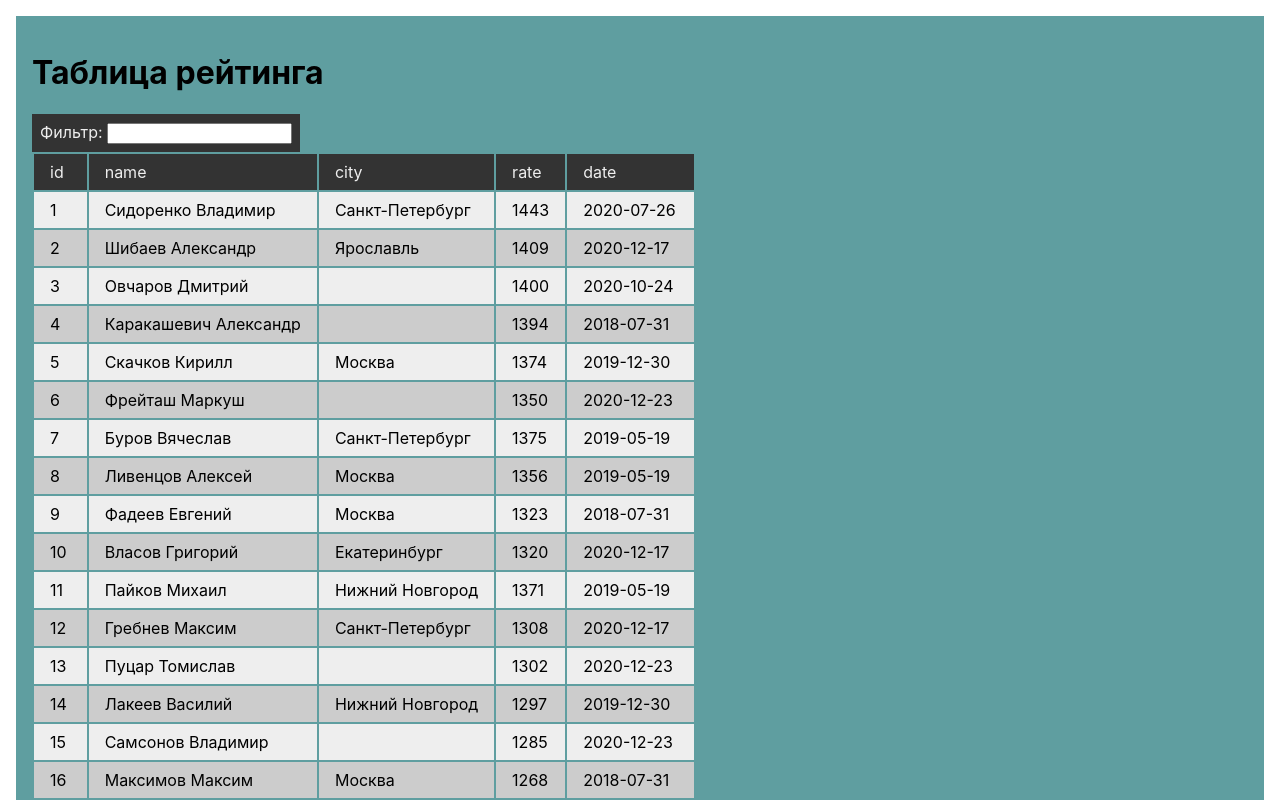
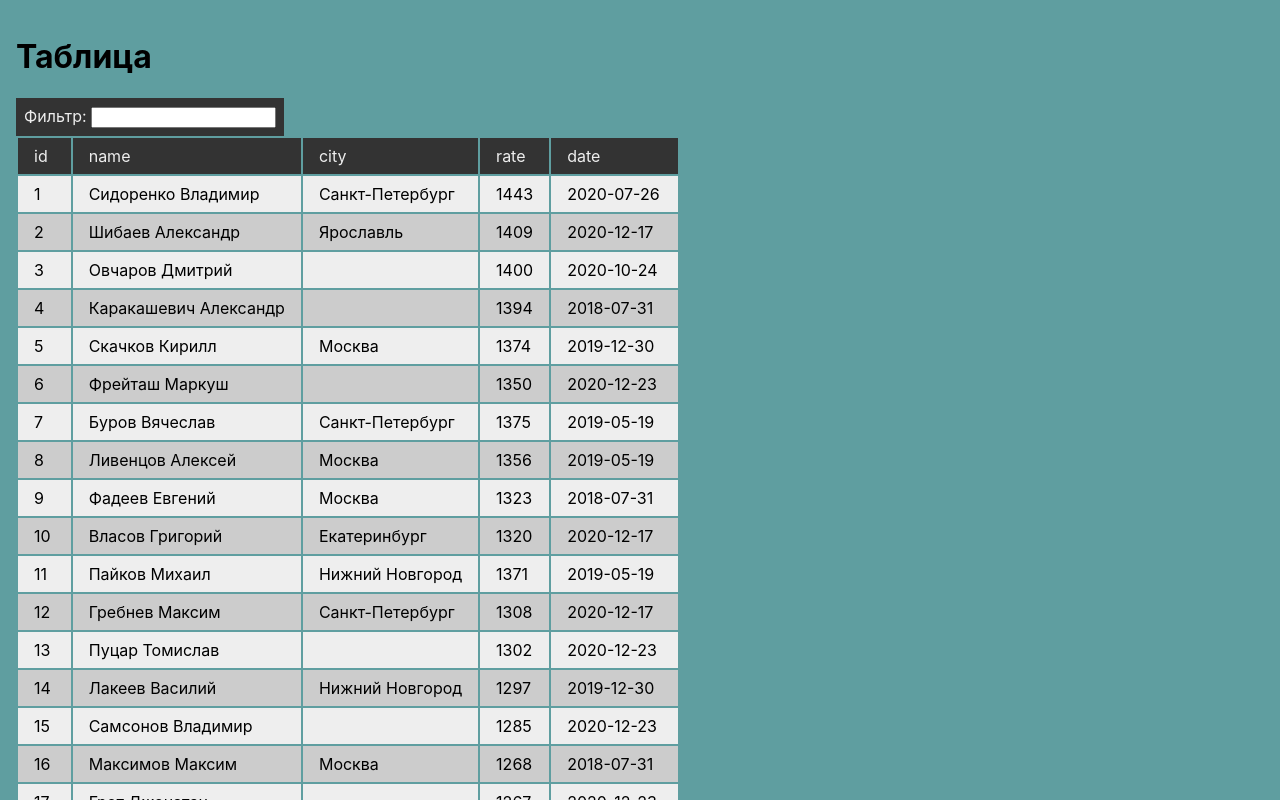
Before and after one commit to visor517/panda_task1, a React (Create React App) app: page / in a window 1280 px wide. Shown: the top 800 px of the page. Built offline with nearby package versions, Linux system fonts and the light colour scheme.

Commit message:
rewrite app

```diff
--- a/public/index.html
+++ b/public/index.html
@@ -5,10 +5,7 @@
     <link rel="icon" href="%PUBLIC_URL%/favicon.ico" />
     <meta name="viewport" content="width=device-width, initial-scale=1" />
     <meta name="theme-color" content="#000000" />
-    <meta
-      name="description"
-      content="Web site created using create-react-app"
-    />
+    <meta name="description" content="Web site created using create-react-app" />
     <!--
       manifest.json provides metadata used when your web app is installed on a
       user's mobile device or desktop. See https://developers.google.com/web/fundamentals/web-app-manifest/
--- a/src/App.js
+++ b/src/App.js
@@ -1,72 +1,70 @@
-import React, {useState} from 'react'
-import TodoColName from './Todo/TodoColName'
-import TodoPagination from './Todo/TodoPagination'
-import TodoFilter from './Todo/TodoFilter'
-import TodoRow from './Todo/TodoRow'
-
-let jsonTable = require('./data.json')
-let rows = jsonTable.content
-let rowsPrepared = rows
-
-const ROWSLIMIT = 50
+import React, {useState, useEffect} from 'react'
+import ColName from './components/ColName'
+import Pagination from './components/Pagination'
+import Filter from './components/Filter'
+import Row from './components/Row'
 
 function App() {
 
-  const [sortSet, setSortSet] = useState([undefined, true])  // в первом элементе колонка сортировки, во втором направление сортировки
-  const [page, setPage] = useState(rows.slice(0,50))
+  const ROWSLIMIT = 50
+
+  let tableName = 'Таблица'
+  const [sortSettings, setSortSettings] = useState({
+    sortBy: undefined,
+    isIncrease: true
+  })
+  const [rows, setRows] = useState([])
+  const [pageNum, setPageNum] = useState(1)
+  const [filterText, setFilterText] = useState('')
 
   function changePage(pageNum = 1) {
-    setPage(rowsPrepared.slice((pageNum - 1) * ROWSLIMIT, pageNum * ROWSLIMIT))
+    setPageNum(pageNum)
   }
 
-  function doPreparation(template = "") {
-    let rowsFiltered = rows.filter(item => {
-      for (let key in item) {
-        if (String(item[key]).toLowerCase().indexOf(template) !== -1) return true
-      }
-      return false
-    })
-    if (sortSet[0]) doSorting(sortSet[0], sortSet[1], rowsFiltered)
-    else {
-      rowsPrepared = rowsFiltered
-      changePage()
+  function changeSort(keyName) {
+    if (sortSettings.sortBy === keyName) {
+      setSortSettings(oldSort => ({ ...oldSort, 'isIncrease': !oldSort.isIncrease}))
+    }
+    else setSortSettings({sortBy: keyName, isIncrease: true})
+  }
+
+  function getData() {
+    // по идее получаем данные с api
+    const JSON_DATA = require('./data.json')
+    return {
+      tableName: JSON_DATA.tableName,
+      rows: JSON_DATA.content
     }
   }
 
-  function selectSortSet(keyName) {
-    if ((sortSet[0] === keyName) && sortSet[1]) {
-      setSortSet([keyName, false])
-      doSorting(keyName, false)
-    }
-    else {
-      setSortSet([keyName, true])
-      doSorting(keyName, true)
-    }
-  }
-
-  function doSorting(keyName,wayOfSort, rowsForSort = rowsPrepared) {
-    rowsPrepared = wayOfSort ? rowsForSort.sort((a, b) => (a[keyName] < b[keyName]) ? -1 : 1)
-                             : rowsForSort.sort((a, b) => (a[keyName] > b[keyName]) ? -1 : 1)
-    changePage()
-  }
+  useEffect(() => {
+    const result = getData()
+    tableName = result.tableName
+    setRows(result.rows)
+  }, [])
 
   return (
     <div className='wrapper'>
-      <h1>{jsonTable.tableName}</h1>
-      <TodoFilter onChange={doPreparation}/>
+      <h1>{tableName}</h1>
+      <Filter onChange={setFilterText}/>
       <table className="reactTable">
         <thead>
           <tr>
-            { Object.keys(rows[0]).map((keyName, col_i) => {return <TodoColName keyName={keyName} key={col_i} onClick={selectSortSet} sorting={sortSet}/>} )}
+            { rows[0] && Object.keys(rows[0]).map(keyName => {
+              let arrow = keyName == sortSettings.sortBy ? sortSettings.isIncrease : undefined
+              return <ColName keyName={keyName} key={keyName} onClick={changeSort} arrow={arrow} />
+            })}
           </tr>
         </thead>
         <tbody>
-          { page.map((item,row_i) => <TodoRow item={item} key={row_i} />)}
+          { rows.filter(row => row.name.indexOf(filterText) != -1)
+                .filter((row, index) => index >= (pageNum - 1) * ROWSLIMIT && index < pageNum * ROWSLIMIT)
+                .map(row => <Row item={row} key={row.id} />)}
         </tbody>
       </table>
-      <TodoPagination numRows={rowsPrepared.length} rowsLimit={ROWSLIMIT} onClick={changePage} />
+      <Pagination numRows={rows.length} rowsLimit={ROWSLIMIT} onClick={changePage} />
     </div>
   )
 }
 
-export default App;
+export default App
--- a/src/Todo/TodoColName.js
+++ /dev/null
@@ -1,13 +0,0 @@
-export default function TodoColName({ keyName, onClick, sorting }) {
-
-    const classes = []
-
-    if (sorting[0] === keyName) {
-        if (sorting[1]) classes.push('ascending')
-        else classes.push('descending')
-    }
-
-    return (
-        <td className={classes.join(" ")} onClick={() => onClick(keyName)}>{ keyName }</td>
-    )
-}
--- a/src/Todo/TodoFilter.js
+++ /dev/null
@@ -1,8 +0,0 @@
-export default function TodoFilter({ onChange }) {
-
-    return (
-        <div className="reactTable_settings">
-            <span>Фильтр: </span><input id="reactTable_filter" onChange={() => onChange(document.getElementById("reactTable_filter").value.toLowerCase())}></input>
-        </div>
-    )
-}
--- /dev/null
+++ b/src/components/ColName.js
@@ -0,0 +1,11 @@
+export default function ColName({ keyName, onClick, arrow }) {
+
+    const classes = []
+
+    if (arrow === true) classes.push('ascending')
+    else if (arrow === false) classes.push('descending')
+
+    return (
+        <td className={classes.join(" ")} onClick={() => onClick(keyName)}>{ keyName }</td>
+    )
+}
--- /dev/null
+++ b/src/components/Filter.js
@@ -0,0 +1,8 @@
+export default function Filter({ onChange }) {
+
+    return (
+        <div className="reactTable_settings">
+            <span>Фильтр: </span><input id="reactTable_filter" onChange={e => onChange(e.target.value.toLowerCase())}></input>
+        </div>
+    )
+}
--- a/src/Todo/TodoPagination.js
+++ b/src/components/Pagination.js
@@ -1,4 +1,4 @@
-export default function TodoPagination({ numRows, rowsLimit, onClick}) {
+export default function Pagination({ numRows, rowsLimit, onClick}) {
 
     let pages = [], i = 0
     do {
--- a/src/Todo/TodoRow.js
+++ b/src/components/Row.js
@@ -1,6 +1,4 @@
-import React from 'react'
-
-export default function TodoRow({ item }) {
+export default function Row({ item }) {
     return (
         <tr>
             {Object.values(item).map((value,val_i) => <td key={val_i}>{value}</td>)}
--- a/src/index.css
+++ b/src/index.css
@@ -18,7 +18,6 @@ code {
 
 .wrapper {
   padding: 1em;
-  margin: 1em;
   background-color:cadetblue;
 }
 
```
Also changed, not shown: 2 other files (tests, documents, lock files or other folders).
